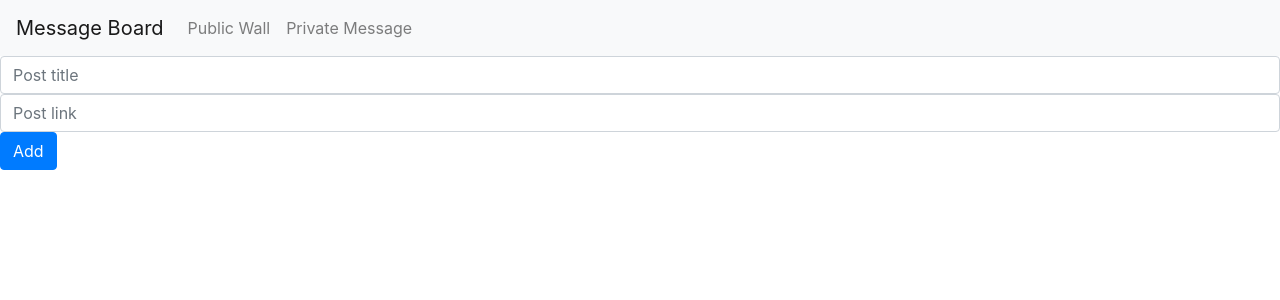
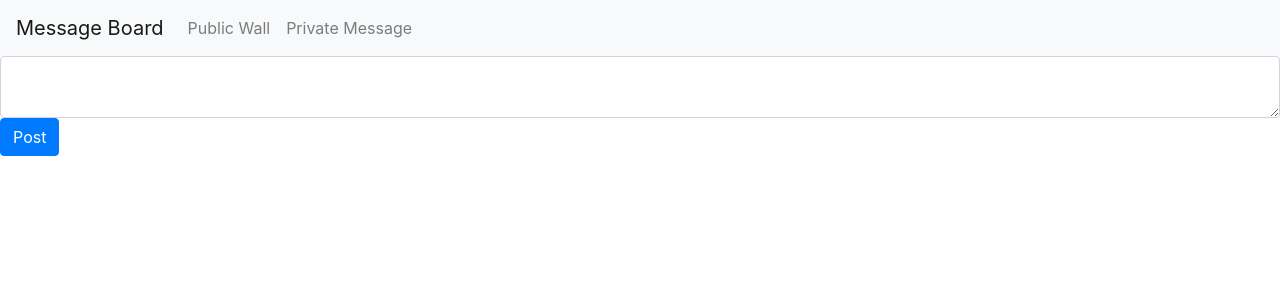
Before and after one commit to pavankumarchalla/message-board-redux, a React (Create React App) app: page /private in a window 1280 px wide. Shown: the top 300 px of the page. Built offline with nearby package versions, Linux system fonts and the light colour scheme.

Commit message:
Managing data with local state

```diff
--- a/src/components/privateBoard/PrivateBoard.js
+++ b/src/components/privateBoard/PrivateBoard.js
@@ -1,56 +1,29 @@
 import React from "react";
+import PrivateForm from "./PrivateForm";
+import PrivateList from "./PrivateList";
 
 class PrivateMessage extends React.Component {
-  constructor(props) {
-    super(props);
-    this.state = {
-      newPost: {
-        title: "",
-        link: ""
-      }
-    };
-  }
-
-  handleChangeTitle = event => {
-    this.setState({
-      newPost: { title: event.target.value }
-    });
+  state = {
+    messages: []
   };
 
-  handleChangeLink = event => {
-    this.setState({
-      newPost: { link: event.target.value }
-    });
+  addMessage = msg => {
+    this.setState({ messages: [...this.state.messages, msg] });
   };
 
-  handleSubmit = event => {
-    event.preventDefault();
-    this.props.addPost(this.state.newPost);
-    this.setState({
-      inputText: ""
-    });
+  deleteMessage = msg => {
+    const updateArray = this.state.messages.filter(m => m != msg);
+    this.setState({ messages: updateArray });
   };
   render() {
     return (
-      <form>
-        <input
-          onChange={this.handleChangeTitle}
-          type="text"
-          className="form-control"
-          value={this.state.titleInput}
-          placeholder="Post title"
+      <div>
+        <PrivateForm addMessage={this.addMessage} />
+        <PrivateList
+          messages={this.state.messages}
+          deleteMessage={this.deleteMessage}
         />
-        <input
-          onChange={this.handleChangeLink}
-          type="text"
-          className="form-control"
-          value={this.state.linkInput}
-          placeholder="Post link"
-        />
-        <button onClick={this.handleSubmit} className="btn btn-primary">
-          Add
-        </button>
-      </form>
+      </div>
     );
   }
 }
--- a/src/components/privateBoard/PrivateForm.js
+++ b/src/components/privateBoard/PrivateForm.js
@@ -1,8 +1,37 @@
 import React, { Component } from "react";
 
 class PrivateForm extends Component {
+  state = {
+    inputText: ""
+  };
+
+  handleChange = event => {
+    this.setState({
+      inputText: event.target.value
+    });
+  };
+
+  handleSubmit = event => {
+    event.preventDefault();
+    this.props.addMessage(this.state.inputText);
+    this.setState({
+      inputText: ""
+    });
+  };
+
   render() {
-    return <div />;
+    return (
+      <div>
+        <textarea
+          onChange={this.handleChange}
+          value={this.state.inputText}
+          className="form-control"
+        />
+        <button onClick={this.handleSubmit} className="btn btn-primary">
+          Post
+        </button>
+      </div>
+    );
   }
 }
 
--- a/src/components/privateBoard/PrivateList.js
+++ b/src/components/privateBoard/PrivateList.js
@@ -1,8 +1,34 @@
 import React, { Component } from "react";
 
 class PrivateList extends Component {
+  handleDelete = msg => {
+    this.props.deleteMessage(msg);
+  };
+
   render() {
-    return <div />;
+    return (
+      <ul className="list-group">
+        {this.props.messages.map(msg => {
+          return (
+            <div key={msg} className="card mt-1">
+              <div className="card-body">
+                <span className="ml-2" role="img" aria-label="">
+                  👍
+                </span>
+                <span className="mr-4 upvotes">1</span>
+                {msg}
+                <span
+                  onClick={this.handleDelete.bind(this, msg)}
+                  className="float-right"
+                >
+                  delete
+                </span>
+              </div>
+            </div>
+          );
+        })}
+      </ul>
+    );
   }
 }
 
--- a/src/components/publicBoard/PublicBoard.js
+++ b/src/components/publicBoard/PublicBoard.js
@@ -4,23 +4,22 @@ import PublicForm from "./PublicForm";
 
 class PublicBoard extends Component {
   state = {
-    posts: [
-      {
-        id: 1,
-        title: "This is a new title",
-        url: "http://google.com"
-      }
-    ]
+    posts: []
   };
 
-  addPost(post) {
-    //this.setState({ posts: [...this.state.posts, post] });
-  }
+  addPost = post => {
+    this.setState({ posts: [...this.state.posts, post] });
+  };
+
+  deletePost = post => {
+    const updateArray = this.state.posts.filter(m => m !== post);
+    this.setState({ posts: updateArray });
+  };
   render() {
     return (
       <div>
         <div>
-          <PublicForm />
+          <PublicForm addPost={this.addPost} />
           <PublicList posts={this.state.posts} deletePost={this.deletePost} />
         </div>
       </div>
--- a/src/components/publicBoard/PublicForm.js
+++ b/src/components/publicBoard/PublicForm.js
@@ -1,11 +1,35 @@
 import React, { Component } from "react";
 
 class PublicForm extends Component {
+  state = {
+    inputText: ""
+  };
+
+  handleChange = event => {
+    this.setState({
+      inputText: event.target.value
+    });
+  };
+
+  handleSubmit = event => {
+    event.preventDefault();
+    this.props.addPost(this.state.inputText);
+    this.setState({
+      inputText: ""
+    });
+  };
+
   render() {
     return (
       <div>
-        <textarea className="form-control" />
-        <button className="btn btn-primary">Post</button>
+        <textarea
+          onChange={this.handleChange}
+          value={this.state.inputText}
+          className="form-control"
+        />
+        <button onClick={this.handleSubmit} className="btn btn-primary">
+          Post
+        </button>
       </div>
     );
   }
--- a/src/components/publicBoard/PublicList.js
+++ b/src/components/publicBoard/PublicList.js
@@ -1,32 +1,26 @@
 import React from "react";
 
 class PostList extends React.Component {
-  handleDelete = item => {
-    // this.props.deleteTodo(item);
+  handleDelete = post => {
+    this.props.deletePost(post);
   };
-
-  renderPost(post) {
-    if (post) {
-      return <a href={post.url}>{post.title}</a>;
-    }
-  }
 
   render() {
     if (!this.props.posts.length > 0) {
-      return "loading....";
+      return "no items found";
     }
 
     return (
       <ul className="list-group">
         {this.props.posts.map(post => {
           return (
-            <div key={post.title} className="card mt-1">
+            <div key={post} className="card mt-1">
               <div className="card-body">
                 <span className="ml-2" role="img" aria-label="">
                   👍
                 </span>
                 <span className="mr-4 upvotes">1</span>
-                {this.renderPost(post)}
+                {post}
                 <span
                   onClick={this.handleDelete.bind(this, post)}
                   className="float-right"
```
